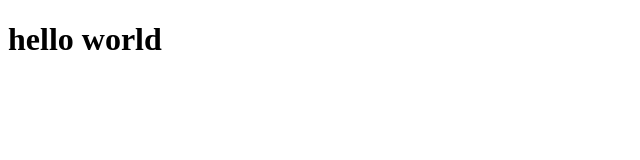
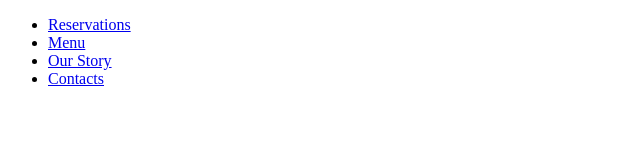
Before and after one commit to Reshpack/restaurant, a website built with webpack: page src/template.html in a window 1280 px wide. Shown: the whole page, without its empty margins (0-640 px from the left). Built offline with nearby package versions, Linux system fonts and the light colour scheme.

Commit message:
taking a break trying to figure out how to make new js,css,html files and link them

```diff
--- a/src/styles/main.scss
+++ b/src/styles/main.scss
@@ -0,0 +1 @@
+@import url('https://fonts.googleapis.com/css2?family=Cormorant+Garamond:ital,wght@0,300;0,400;0,500;0,600;0,700;1,300;1,400;1,500;1,600;1,700&display=swap')
--- a/src/template.html
+++ b/src/template.html
@@ -6,10 +6,35 @@
     <title><%= htmlWebpackPlugin.options.title %></title>
 </head>
 <body>
-    <div class="container">
-        <h1>
-            hello world
-        </h1>
+    <div id="main">
+        <div class="header">
+            <div class="global-nav">
+                <ul>
+                    <li class="caption">
+                        <a class="navlink" href="/reservations">Reservations</a>
+                    </li>
+                    <li class="caption">
+                        <a class="navlink" href="/menu">Menu</a>
+                    </li>
+                    <li class="caption">
+                        <a class="navlink" href="/story">Our Story</a>
+                    </li>
+                    <li class="caption">
+                        <a class="navlink" href="/contact">Contacts</a>
+                    </li>
+                </ul>
+            </div>
+            <div class="nav-hamburger">
+                <div>
+                    <span class="Close"></span>
+                </div>
+                <div>
+                    <span class="Open"></span>
+                </div>
+            </div>
+        </div>
+        <div class="page-content"></div>
+        <footer></footer>
     </div>
 </body>
 </html>
```
Also changed, not shown: dist/index.html, src/styles/main.css (added).
